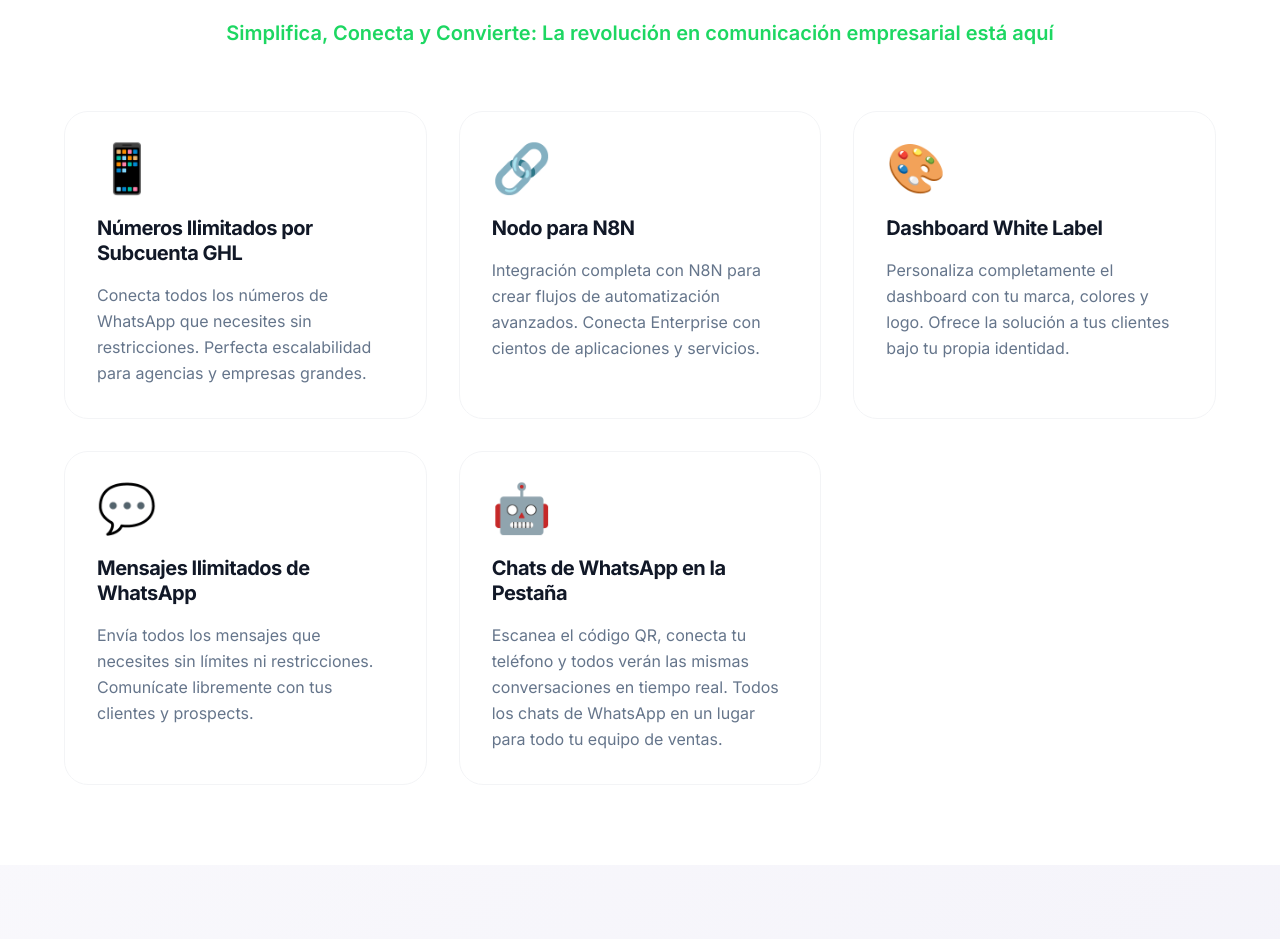
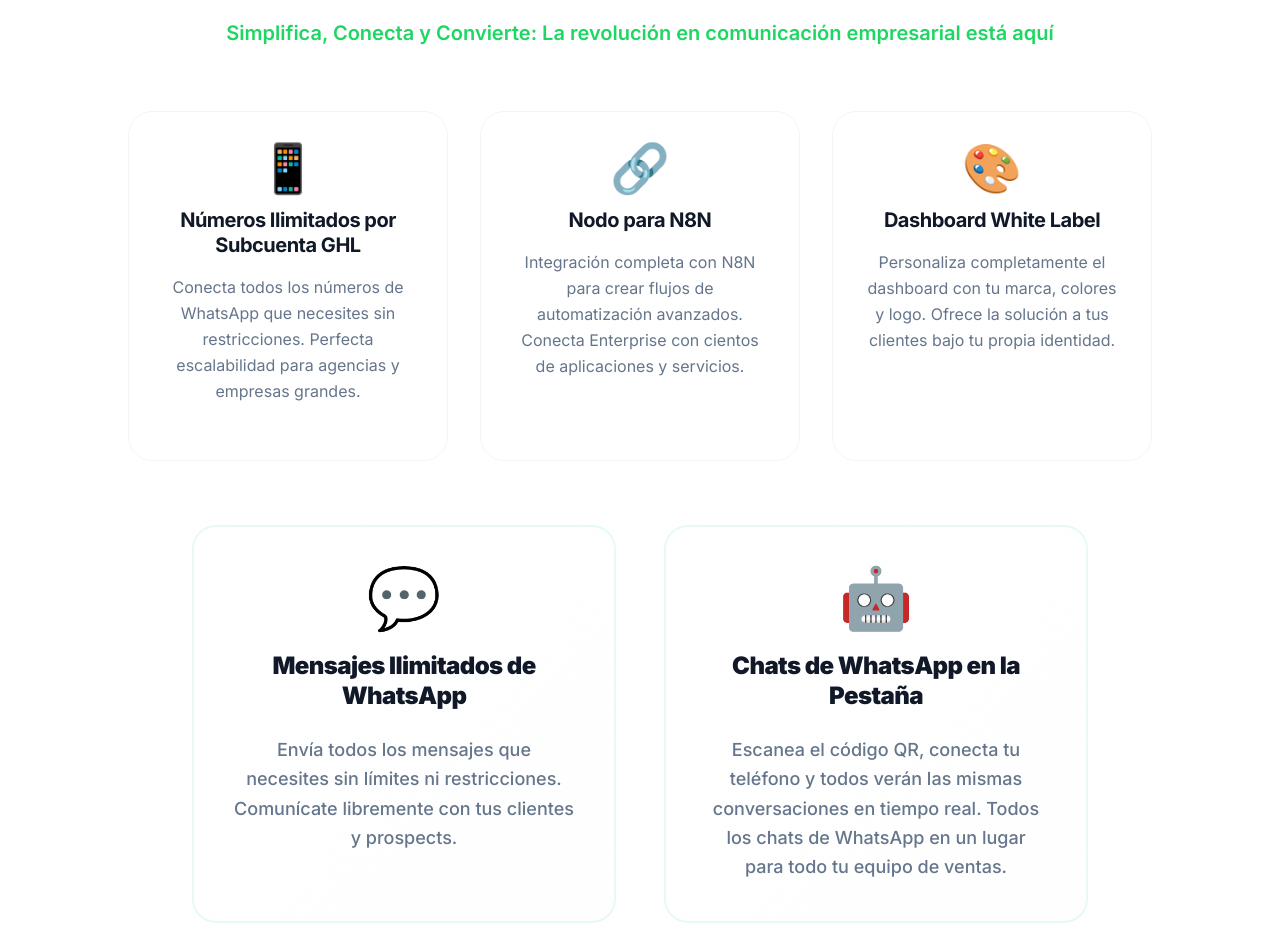
Before and after one commit to SSE-software-solutions/zap-ghl-connect, a React (Vite) app: page / in a window 1280 px wide. Shown: the part 933-1872 px from the top of the page. Built offline with nearby package versions, Linux system fonts and the light colour scheme.

Commit message:
Center content
Center the content on the page.

```diff
--- a/src/components/Features.tsx
+++ b/src/components/Features.tsx
@@ -75,8 +75,9 @@ const Features = () => {
           </p>
         </div>
 
-        <div className="grid md:grid-cols-2 lg:grid-cols-3 gap-8 max-w-6xl mx-auto">
-          {features.map((feature, index) => (
+        {/* Featured Cards - First 3 features */}
+        <div className="grid md:grid-cols-3 gap-8 max-w-5xl mx-auto mb-16">
+          {features.slice(0, 3).map((feature, index) => (
             <div
               key={index}
               className={`group bg-white p-8 rounded-3xl border border-gray-100 hover:border-whatsapp/20 transition-all duration-500 hover:shadow-card-hover hover:-translate-y-2 ${
@@ -84,7 +85,8 @@ const Features = () => {
               }`}
               style={{ animationDelay: `${index * 0.1}s` }}
             >
-              <div className="text-5xl mb-6 group-hover:scale-110 transition-transform duration-300">
+              <div className="text-center mb-6">
+                <div className="text-5xl mb-4 group-hover:scale-110 transition-transform duration-300">
                   {feature.icon}
                 </div>
 
@@ -96,6 +98,34 @@ const Features = () => {
                   {feature.description}
                 </p>
               </div>
+            </div>
+          ))}
+        </div>
+
+        {/* Centered Main Features - Last 2 features */}
+        <div className="grid md:grid-cols-2 gap-12 max-w-4xl mx-auto">
+          {features.slice(3).map((feature, index) => (
+            <div
+              key={index + 3}
+              className={`group bg-gradient-to-br from-white to-whatsapp-light/10 p-10 rounded-3xl border-2 border-whatsapp/10 hover:border-whatsapp/30 transition-all duration-500 hover:shadow-whatsapp/20 hover:shadow-2xl hover:-translate-y-3 ${
+                visibleCards.includes(index + 3) ? 'animate-slide-up' : 'opacity-0'
+              }`}
+              style={{ animationDelay: `${(index + 3) * 0.1}s` }}
+            >
+              <div className="text-center">
+                <div className="text-6xl mb-6 group-hover:scale-110 transition-transform duration-300">
+                  {feature.icon}
+                </div>
+
+                <h3 className="text-2xl font-black mb-6 text-gray-900 leading-tight">
+                  {feature.title}
+                </h3>
+
+                <p className="text-lg text-muted-foreground leading-relaxed font-medium">
+                  {feature.description}
+                </p>
+              </div>
+            </div>
           ))}
         </div>
       </div>
```
Lines whose indentation alone changed are shown as unchanged.
